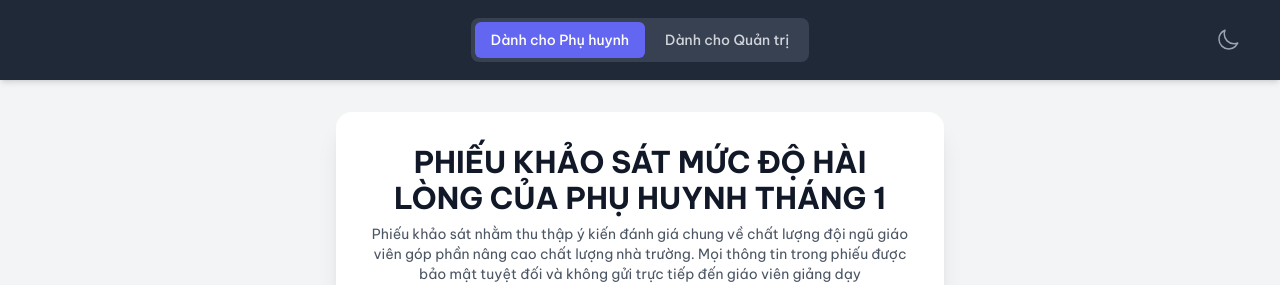
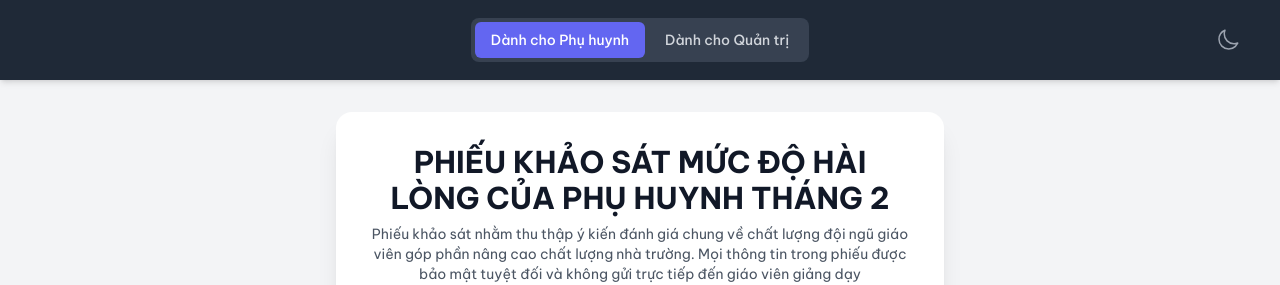
Before and after one commit to vuongpham271190th-star/khaosathm, a React (Vite) app: page / in a window 1280 px wide. Shown: the top 285 px of the page. Built offline with nearby package versions, Linux system fonts and the light colour scheme; no server answers.

Commit message:
Add files via upload

```diff
--- a/constants.ts
+++ b/constants.ts
@@ -23,7 +23,7 @@ export const LOCALES = {
     appName: "HỆ THỐNG ĐÁNH GIÁ CHẤT LƯỢNG DỊCH VỤ",
     parentView: "Dành cho Phụ huynh",
     adminView: "Dành cho Quản trị",
-    formTitle: "PHIẾU KHẢO SÁT MỨC ĐỘ HÀI LÒNG CỦA PHỤ HUYNH THÁNG 1",
+    formTitle: "PHIẾU KHẢO SÁT MỨC ĐỘ HÀI LÒNG CỦA PHỤ HUYNH THÁNG 2",
     formDescription: "Phiếu khảo sát nhằm thu thập ý kiến đánh giá chung về chất lượng đội ngũ giáo viên góp phần nâng cao chất lượng nhà trường. Mọi thông tin trong phiếu được bảo mật tuyệt đối và không gửi trực tiếp đến giáo viên giảng dạy",
     hotline: "Số hotline: 0983.511.205 - 0988.925.018",
     classSelectLabel: "Chọn lớp của con",
--- a/index.html
+++ b/index.html
@@ -32,6 +32,7 @@
   }
 }
 </script>
+<link rel="stylesheet" href="/index.css">
 </head>
   <body class="bg-gray-50 dark:bg-gray-900">
     <div id="root"></div>
```
